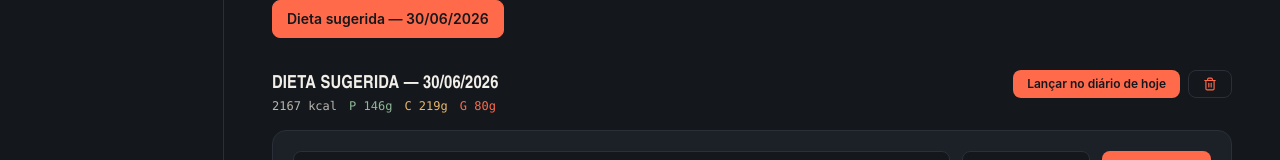
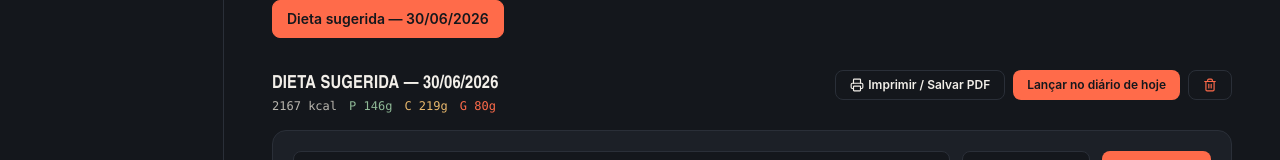
Before and after one commit to telesouttax/fitapp, a Next.js app: page /dietas in a window 1280 px wide. Both pictures are taken after a click on the button "Gerar dieta automática". Shown: the part 499-659 px from the top of the page. Built offline with nearby package versions, Linux system fonts and the light colour scheme.

Commit message:
Update page.tsx

```diff
--- a/app/dietas/page.tsx
+++ b/app/dietas/page.tsx
@@ -5,10 +5,11 @@ import { useAppStore, todayISO } from "@/lib/store";
 import { Card, SectionTitle, Button, Input, Select, EmptyState } from "@/components/ui";
 import { macrosForFood } from "@/lib/calc";
 import { emptyMacros, sumMacros, Macros } from "@/lib/types";
-import { Plus, Trash2, Check, UtensilsCrossed, Sparkles } from "lucide-react";
+import { Plus, Trash2, Check, UtensilsCrossed, Sparkles, Printer } from "lucide-react";
 import { FoodSearch } from "@/components/FoodSearch";
 import { OFFProduct } from "@/lib/api/openFoodFacts";
 import { generateDiet } from "@/lib/dietGenerator";
+import { PrintableDiet } from "@/components/PrintableDiet";
 
 function MacroPill({ macros }: { macros: Macros }) {
   return (
@@ -51,7 +52,8 @@ export default function DietasPage() {
   }
 
   return (
-    <div className="flex flex-col gap-8">
+    <>
+    <div className="flex flex-col gap-8 print:hidden">
       <div>
         <span className="text-coral text-xs font-semibold tracking-widest uppercase">Dietas</span>
         <h1 className="display-text text-3xl md:text-4xl font-extrabold text-paper mt-1">
@@ -127,6 +129,9 @@ export default function DietasPage() {
         <DietEditor dietId={activeDiet.id} onDelete={() => { store.removeDiet(activeDiet.id); setActiveDietId(null); }} />
       )}
     </div>
+
+    {activeDiet && <PrintableDiet diet={activeDiet} foods={store.foods} />}
+    </>
   );
 }
 
@@ -170,6 +175,9 @@ function DietEditor({ dietId, onDelete }: { dietId: string; onDelete: () => void
           <MacroPill macros={dietTotal} />
         </div>
         <div className="flex gap-2">
+          <Button onClick={() => window.print()} variant="ghost" className="!py-1.5 text-xs">
+            <span className="flex items-center gap-1"><Printer size={14} /> Imprimir / Salvar PDF</span>
+          </Button>
           <Button onClick={handleLogToday} className="!py-1.5 text-xs">
             {justLogged ? (
               <span className="flex items-center gap-1"><Check size={13} /> Lançado no diário</span>
@@ -291,9 +299,16 @@ function MealEditor({ dietId, mealId }: { dietId: string; mealId: string }) {
       <div className="flex flex-wrap gap-2 items-center mb-3">
         <Select value={foodId} onChange={(e) => setFoodId(e.target.value)} className="flex-1 min-w-[180px]">
           <option value="">Selecione um alimento</option>
-          {foods.map((f) => (
-            <option key={f.id} value={f.id}>{f.name} ({f.unitLabel})</option>
-          ))}
+          <optgroup label="Alimentos">
+            {foods.filter((f) => f.category !== "suplemento").map((f) => (
+              <option key={f.id} value={f.id}>{f.name} ({f.unitLabel})</option>
+            ))}
+          </optgroup>
+          <optgroup label="Suplementos">
+            {foods.filter((f) => f.category === "suplemento").map((f) => (
+              <option key={f.id} value={f.id}>{f.name} ({f.unitLabel})</option>
+            ))}
+          </optgroup>
         </Select>
         <Input
           type="number"
```
